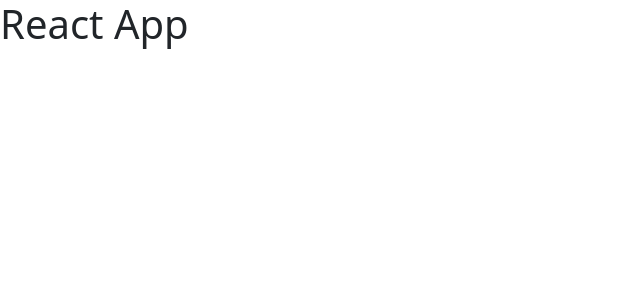
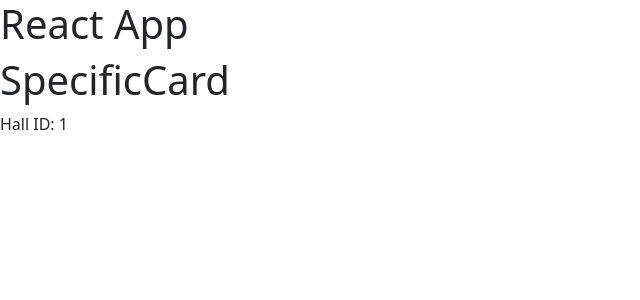
Before and after one commit to shivaramakrishnamarepalli/PartyHallBooking, a React (Create React App) app: page /user/hall/1 in a window 1280 px wide. Before the commit this address had no page. Shown: the top 300 px of the page, without its empty margins (0-640 px from the left). Built offline with nearby package versions, Linux system fonts and the light colour scheme.

Commit message:
edited card component

```diff
--- a/src/App.js
+++ b/src/App.js
@@ -1,8 +1,9 @@
-import './App.css'
-import CardsDisplay from './components/CardsDisplay'
-import { BrowserRouter, Routes, Route } from 'react-router-dom'
-import EditAndDeleteHall from './components/EditAndDeleteHall'
-import RequestToAddHall from './components/RequestToAddHall'
+import "./App.css";
+import CardsDisplay from "./components/CardsDisplay";
+import { BrowserRouter, Routes, Route } from "react-router-dom";
+import EditAndDeleteHall from "./components/EditAndDeleteHall";
+import RequestToAddHall from "./components/RequestToAddHall";
+import SpecificCard from "./components/SpecificCard";
 function App() {
   return (
     <>
@@ -13,10 +14,11 @@
           <Route path="/cards" element={<CardsDisplay />} />
           <Route path="/admin/edit" element={<EditAndDeleteHall />} />
           <Route path="/admin/add" element={<RequestToAddHall />} />
+          <Route path="/user/hall/:id" element={<SpecificCard />} />
         </Routes>
       </BrowserRouter>
     </>
-  )
+  );
 }
 
-export default App
+export default App;
--- a/src/components/CardComponent.js
+++ b/src/components/CardComponent.js
@@ -1,24 +1,32 @@
-import img_path from '../images/logo192.png'
-import 'bootstrap/dist/css/bootstrap.min.css'
-import '../styles/index.css'
-import rating1 from '../images/rating1.png'
-import addressIcon from '../images/address-icon.png'
-import { FaRupeeSign } from 'react-icons/fa'
-import { FaBuilding } from 'react-icons/fa'
-import { IoPerson } from 'react-icons/io'
-function Card({ imageUrl, name, address, rental_cost, rating, capacity }) {
+import img_path from "../images/logo192.png";
+import "bootstrap/dist/css/bootstrap.min.css";
+import "../styles/index.css";
+import rating1 from "../images/rating1.png";
+import addressIcon from "../images/address-icon.png";
+import { FaRupeeSign } from "react-icons/fa";
+import { FaBuilding } from "react-icons/fa";
+import { IoPerson } from "react-icons/io";
+import { useNavigate } from "react-router-dom";
+function Card({ imageUrl, id, name, address, rental_cost, rating, capacity }) {
+  const navigate = useNavigate();
+
+  const handleClick = () => {
+    navigate(`/user/hall/${id}`);
+  };
+
   return (
     <>
       {}
       <div
         className="card p-3 m-5 border-0 card-hover "
-        style={{ width: '25rem' }}
+        style={{ width: "25rem" }}
       >
         <img
+          onClick={handleClick}
           src={img_path}
           className="card-img-top img-fluid"
           alt="..."
-          width={'10px'}
+          width={"10px"}
         />
         <div className="card-body">
           <p className="card-text">
@@ -30,22 +38,22 @@
                 </h5>
               </span>
               <span>
-                {' '}
+                {" "}
                 <h5>
-                  <img src={rating1} width={'22rem'} />
-                  <span> {rating + '.0'}</span>
+                  <img src={rating1} width={"22rem"} />
+                  <span> {rating + ".0"}</span>
                 </h5>
               </span>
             </div>
             <div>
               <span>
-                <img src={addressIcon} width={'22rem'} />
+                <img src={addressIcon} width={"22rem"} />
                 {address}
               </span>
             </div>
             <div className="d-flex justify-content-between">
               <span>
-                {' '}
+                {" "}
                 <FaRupeeSign />
                 {rental_cost}
               </span>
@@ -70,6 +78,6 @@
         </div>
       </div>*/}
     </>
-  )
+  );
 }
-export default Card
+export default Card;
--- /dev/null
+++ b/src/components/SpecificCard.js
@@ -0,0 +1,31 @@
+import { useState } from "react";
+import { useParams } from "react-router-dom";
+import { useEffect, axios } from "react";
+
+function SpecificCard() {
+  const [card_id, setCardId] = useState("");
+  const { id } = useParams();
+
+  useEffect(() => {
+    // async function getCard() {
+    //   try {
+    //     const response = await axios.get(
+    //       "http://localhost:3006/api/user/getHalls"
+    //     );
+    //     setHalls(response.data);
+    //   } catch (error) {
+    //     console.error("Error fetching halls:", error);
+    //   }
+    // }
+    // getCard();
+  }, []);
+
+  return (
+    <>
+      <h1>SpecificCard</h1>
+      <p>Hall ID: {id}</p>
+    </>
+  );
+}
+
+export default SpecificCard;
```
Also changed, not shown: 1 other file (tests, documents, lock files or other folders).
